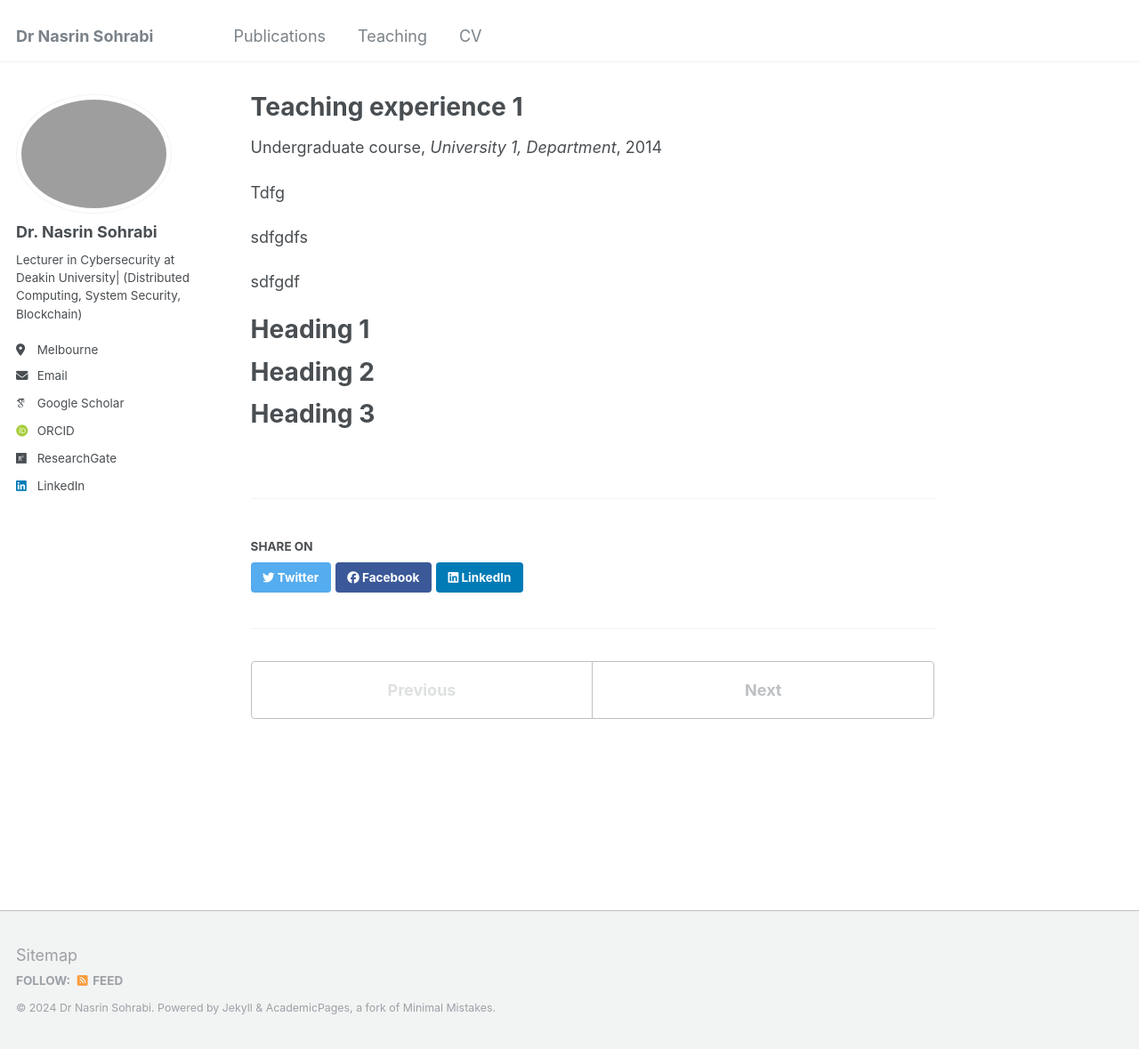
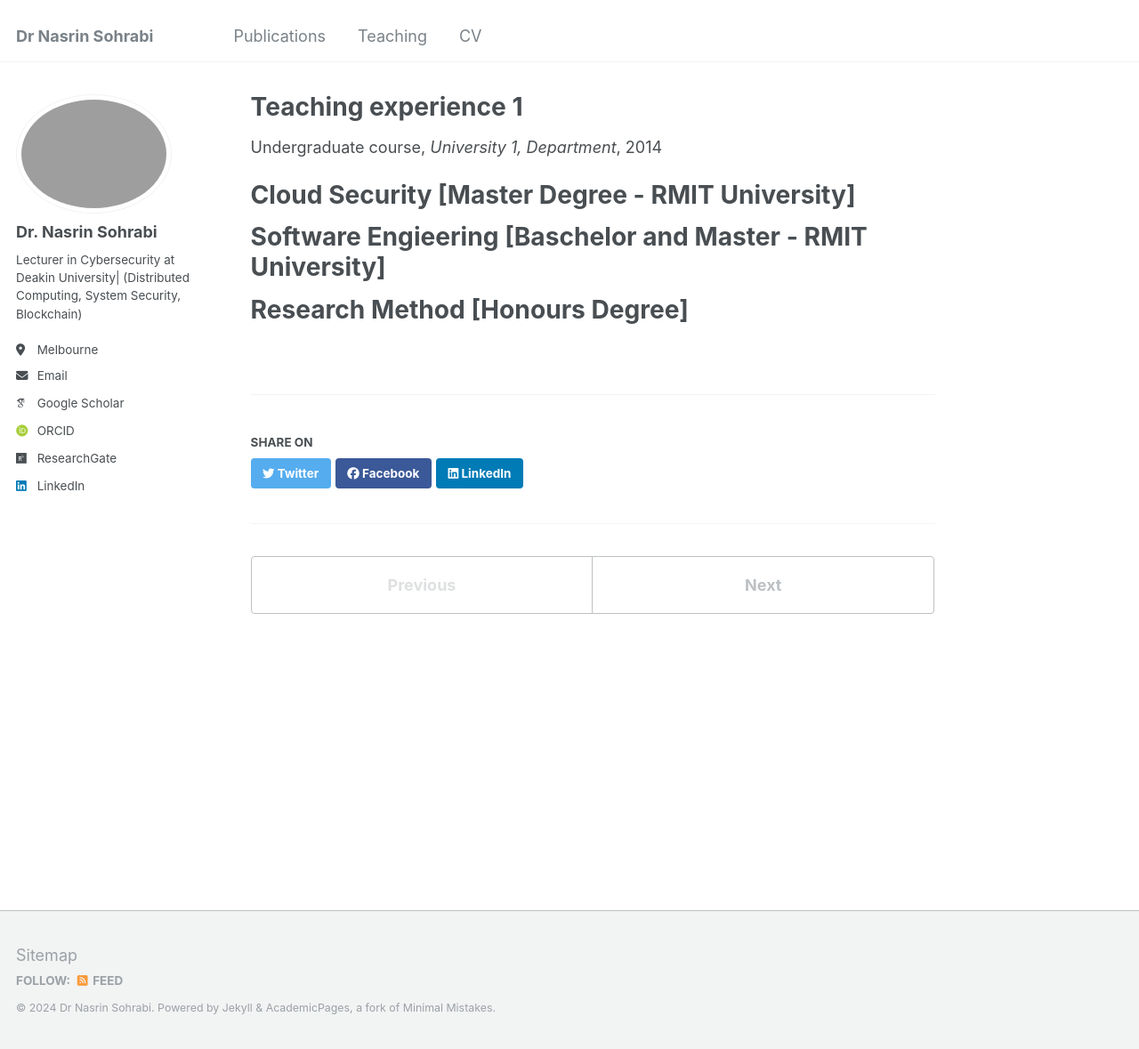
Before and after one commit to Nasrin-Sohrabi/Nasrin-Sohrabi.github.io, a Jekyll site: the page built from _teaching/Past Courses.md, in a window 1280 px wide and 1179 px high. Shown: the whole window at 89% size. Built offline with Jekyll 4.4.1, drawn with Linux system fonts in a browser that asks for light colours; some web fonts are replaced.

Commit message:
updating

```diff
--- a/_teaching/2014-spring-teaching-1.md
+++ b/_teaching/Past Courses.md
@@ -2,26 +2,19 @@
 title: "Teaching experience 1"
 collection: teaching
 type: "Undergraduate course"
-permalink: /teaching/2014-spring-teaching-1
+permalink: /teaching/Past Courses
 venue: "University 1, Department"
 date: 2014-01-01
 location: "City, Country"
 ---
 
-Tdfg
-
-sdfgdfs
 
 
-sdfgdf
-
-
-
-Heading 1
+Cloud Security [Master Degree - RMIT University]
 ======
 
-Heading 2
+Software Engieering [Baschelor and Master - RMIT University]
 ======
 
-Heading 3
+Research Method [Honours Degree]
 ======
```
Also changed, not shown: _teaching/Current Courses.md (renamed from _teaching/2015-spring-teaching-2.md, +2 -2 lines), _teaching/teaching3.md (added).
